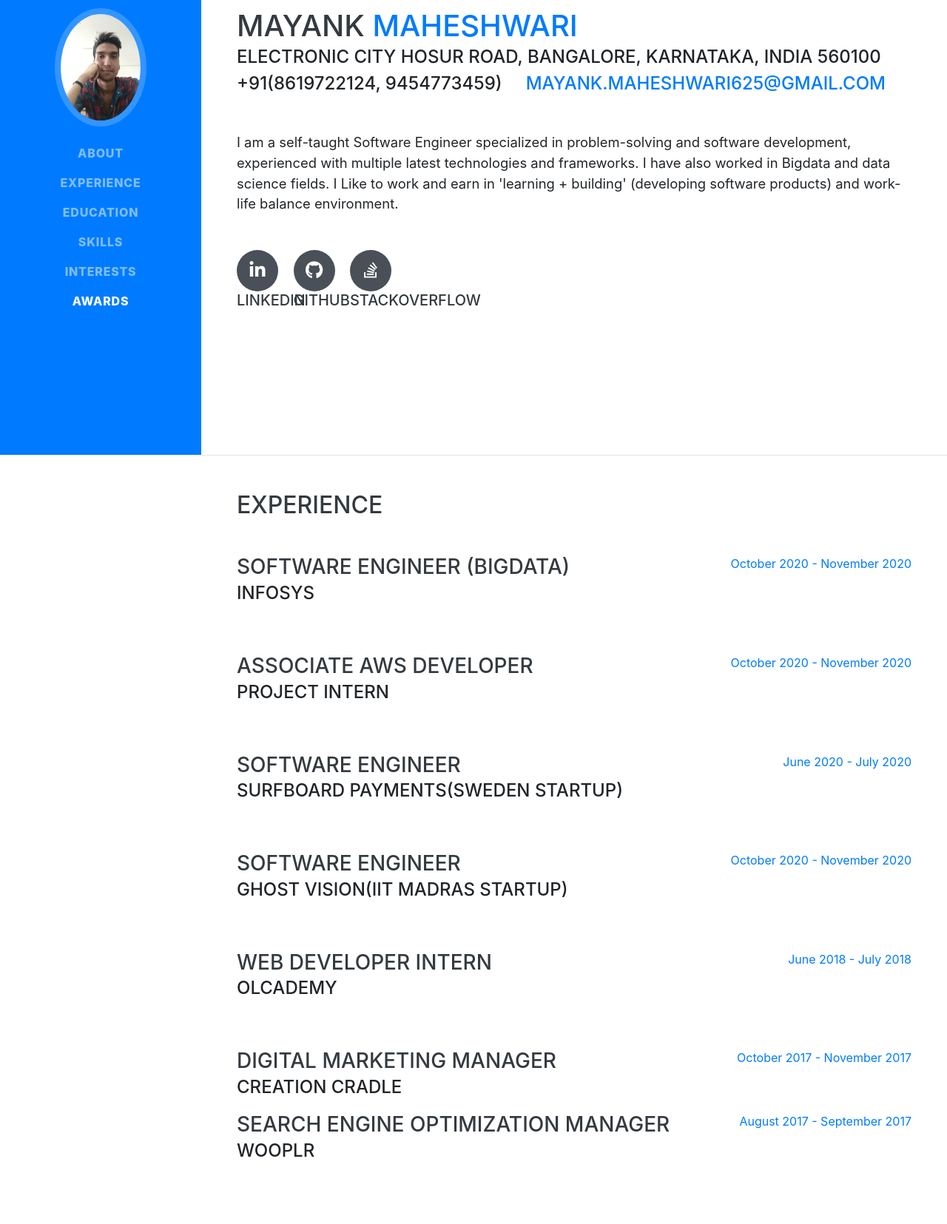
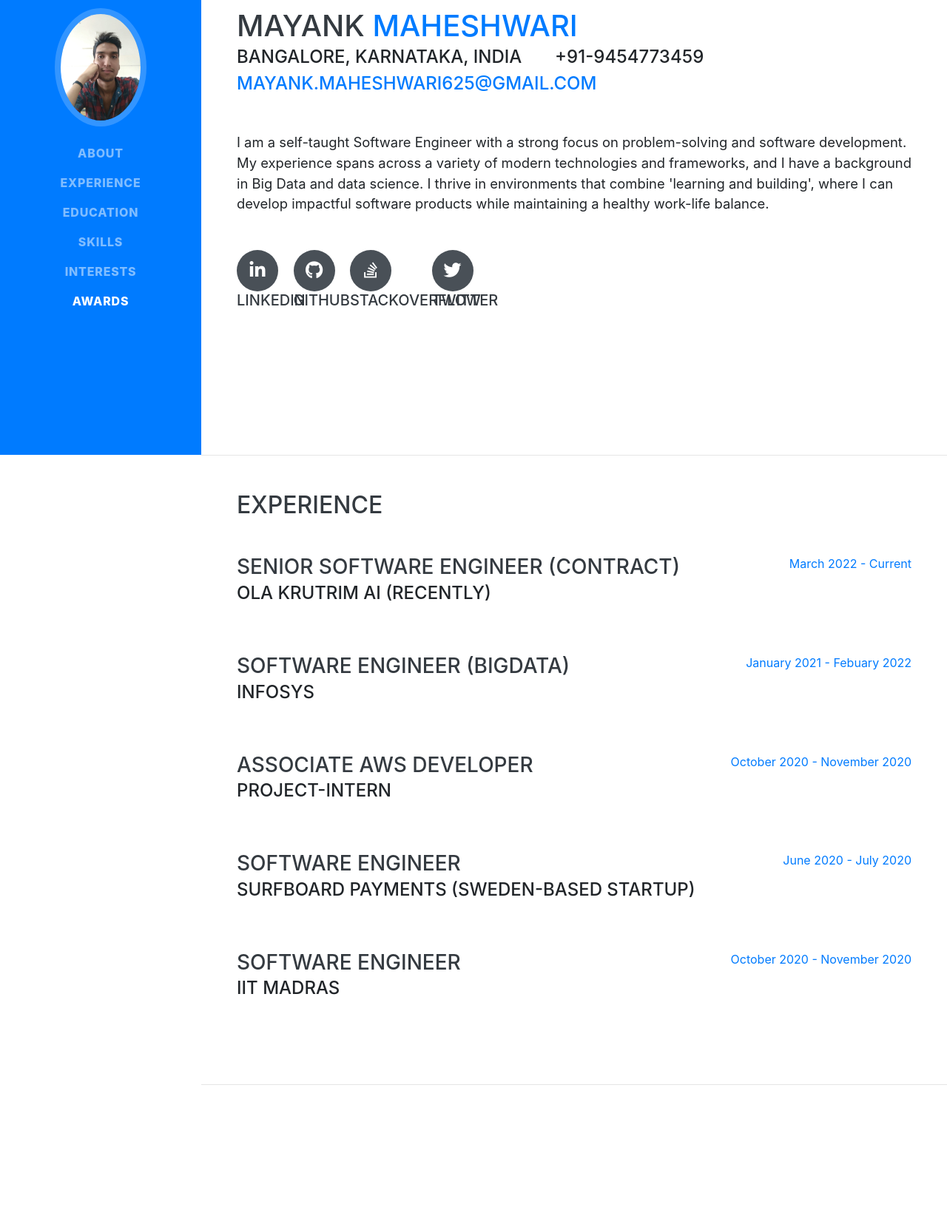
Before and after one commit to MayankMaheshwar/MayankMaheshwar.github.io, a website with bundled scripts: page index.html in a window 1280 px wide. Shown: the part 185-1840 px from the top of the page at 74% size. Built offline with nearby package versions, Linux system fonts and the light colour scheme; a web font is replaced by a local one.

Commit message:
updated profiel

```diff
--- a/index.html
+++ b/index.html
@@ -66,9 +66,9 @@
         <h1 class="mb-0">MAYANK
           <span class="text-primary">MAHESHWARI</span>
         </h1>
-        <div class="subheading mb-5">Electronic City hosur Road, Bangalore, Karnataka, INDIA 560100   &nbsp;&nbsp;&nbsp;&nbsp;&nbsp;   +91(8619722124, 9454773459)    &nbsp;&nbsp;&nbsp;  <a href="mailto:name@email.com" >mayank.maheshwari625@gmail.com</a>
+        <div class="subheading mb-5">Bangalore, Karnataka, INDIA   &nbsp;&nbsp;&nbsp;&nbsp;&nbsp;   +91-9454773459    &nbsp;&nbsp;&nbsp;  <a href="mailto:name@email.com" >mayank.maheshwari625@gmail.com</a>
         </div>
-        <p class="lead mb-5">I am a self-taught Software Engineer specialized in problem-solving and software development, experienced with multiple latest technologies and frameworks. I have also worked in Bigdata and data science fields. I Like to work and earn in 'learning + building' (developing software products) and work-life balance environment.</p>
+        <p class="lead mb-5">I am a self-taught Software Engineer with a strong focus on problem-solving and software development. My experience spans across a variety of modern technologies and frameworks, and I have a background in Big Data and data science. I thrive in environments that combine 'learning and building', where I can develop impactful software products while maintaining a healthy work-life balance.</p>
         <div class="social-icons">
           <a href="https://www.linkedin.com/in/mayankmaheshwar/" target="_blank">
             <i class="fab fa-linkedin-in" alt="linkedin"></i>
@@ -78,10 +78,16 @@
             <i class="fab fa-github"></i>
             <h5>github</h5>
           </a>
-          <a href="https://stackoverflow.com/users/10251555/mayank-maheshwari" target="_blank">
+          <a href="https://stackoverflow.com/users/10251555/mayank-maheshwari" target="_blank" style="margin-right: 50px;">
             <i class="fab fa-stack-overflow"></i>
             <h5>Stackoverflow</h5>
           </a>
+
+          <a href="https://twitter.com/mayimagina" target="_blank">
+            <i class="fab fa-twitter"></i>
+            <h5>Twitter</h5>
+          </a>
+
 
 
 
@@ -95,6 +101,16 @@
       <div class="w-100">
         <h2 class="mb-5">Experience</h2>
 
+        <div class="resume-item d-flex flex-column flex-md-row justify-content-between mb-5">
+          <div class="resume-content">
+            <h3 class="mb-0">Senior Software Engineer (Contract)</h3>
+            <div class="subheading mb-3">OLA krutrim AI (Recently)</div>
+          </div>
+          <div class="resume-date text-md-right">
+            <span class="text-primary">March 2022 - Current</span>
+          </div>
+        </div>
+
 
         <div class="resume-item d-flex flex-column flex-md-row justify-content-between mb-5">
           <div class="resume-content">
@@ -102,14 +118,14 @@
             <div class="subheading mb-3">Infosys</div>
           </div>
           <div class="resume-date text-md-right">
-            <span class="text-primary">October 2020 - November 2020</span>
+            <span class="text-primary">January 2021 - Febuary 2022</span>
           </div>
         </div>
 
         <div class="resume-item d-flex flex-column flex-md-row justify-content-between mb-5">
           <div class="resume-content">
             <h3 class="mb-0">Associate AWS Developer</h3>
-            <div class="subheading mb-3">Project Intern</div>
+            <div class="subheading mb-3">Project-Intern</div>
           </div>
           <div class="resume-date text-md-right">
             <span class="text-primary">October 2020 - November 2020</span>
@@ -119,7 +135,7 @@
         <div class="resume-item d-flex flex-column flex-md-row justify-content-between mb-5">
           <div class="resume-content">
             <h3 class="mb-0">Software Engineer</h3>
-            <div class="subheading mb-3">Surfboard Payments(Sweden Startup)</div>
+            <div class="subheading mb-3">Surfboard Payments (Sweden-Based Startup)</div>
  </div>
           <div class="resume-date text-md-right">
             <span class="text-primary">June 2020 - July 2020</span>
@@ -130,46 +146,13 @@
         <div class="resume-item d-flex flex-column flex-md-row justify-content-between mb-5">
           <div class="resume-content">
             <h3 class="mb-0">Software Engineer</h3>
-            <div class="subheading mb-3">Ghost Vision(IIT Madras Startup)</div>
+            <div class="subheading mb-3">IIT Madras</div>
           </div>
           <div class="resume-date text-md-right">
             <span class="text-primary">October 2020 - November 2020</span>
           </div>
         </div>
 
-        <div class="resume-item d-flex flex-column flex-md-row justify-content-between mb-5">
-          <div class="resume-content">
-            <h3 class="mb-0">Web Developer intern</h3>
-            <div class="subheading mb-3">Olcademy</div>
-         </div>
-          <div class="resume-date text-md-right">
-            <span class="text-primary">June 2018 - July 2018</span>
-          </div>
-        </div>
-
-
-        <div class="resume-item d-flex flex-column flex-md-row justify-content-between">
-          <div class="resume-content">
-            <h3 class="mb-0">Digital Marketing Manager</h3>
-            <div class="subheading mb-3">Creation Cradle</div>
-          </div>
-          <div class="resume-date text-md-right">
-            <span class="text-primary">October 2017 - November 2017</span>
-          </div>
-        </div>
-
-
-
-        <div class="resume-item d-flex flex-column flex-md-row justify-content-between mb-5">
-          <div class="resume-content">
-            <h3 class="mb-0">Search Engine Optimization Manager</h3>
-            <div class="subheading mb-3">Wooplr</div>
-          </div>
-          <div class="resume-date text-md-right">
-            <span class="text-primary">August 2017 - September 2017</span>
-          </div>
-        </div>
-      </div>
 
     </section>
 
@@ -214,6 +197,9 @@
             <i class="fab fa-python"></i>
           </li>
           <li class="list-inline-item">
+            <i class="fab fa-java"></i>
+          </li>
+          <li class="list-inline-item">
             <i class="fab fa-react"></i>
           </li>
           <li class="list-inline-item">
@@ -236,16 +222,17 @@
         <ul class="fa-ul mb-0">
           <li>
             <i class="fa-li fa fa-check"></i>
-            Web-Development, Responsive Design</li>
+            Data Structures, Algorithms, OOPs, LLD, HLD and Databases</li>
           <li>
             <i class="fa-li fa fa-check"></i>
-            Testing &amp; Debugging</li>
+            Core Software-Development and Designing</li>
           <li>
             <i class="fa-li fa fa-check"></i>
-            Data Structures, Algorithms, OOPs and Databases</li>
+            Testing, Monitoring &amp; Debugging</li>
+
           <li>
             <i class="fa-li fa fa-check"></i>
-            Github, Visual Studio &amp; Linux</li>
+            Github, Visual Studio, Intellij &amp; Linux</li>
         </ul>
       </div>
     </section>
@@ -260,8 +247,6 @@
           <li><h4>Data Engineering</h4></li>
           <li><h4>Artificial Intelligence</h4></li>
           <li><h4><a href="https://wordpress.com/read/blogs/150394786/posts/3">Blogging</a></h4></li>
-          <li><h4>Stock Marketing</h4></li>
-          <li><h4>Sports</h4></li>
         </ul>
 
         <p class="mb-0"></p>
@@ -282,11 +267,6 @@
             SQL Database Management - Udemy Certification</li>
           <li>
             <i class="fa-li fa fa-trophy text-warning"></i>
-
-            Built a custom search engine for my project website</li>
-          <li>
-            <i class="fa-li fa fa-trophy text-warning"></i>
-
             In the top 30 rank of ‘GEEKS FOR GEEKS’ coders from SRM University</li>
           <li>
             <i class="fa-li fa fa-trophy text-warning"></i>
@@ -299,12 +279,12 @@
 
           <li>
             <i class="fa-li fa fa-trophy text-warning"></i>
-            Open source contributor (Hacktoberfest, Leetcode, 2020 Github Archive Program, etc.)</li>
+            Open source contributor contributed to multiple open source projects</li>
 
 
           <li>
             <i class="fa-li fa fa-trophy text-warning"></i>
-            Reached 2.8m people through my Q/A on Stackoverflow.</li>
+            Reached 3.5m people through my Q/A on Stackoverflow.</li>
 
 
       </div>
```
